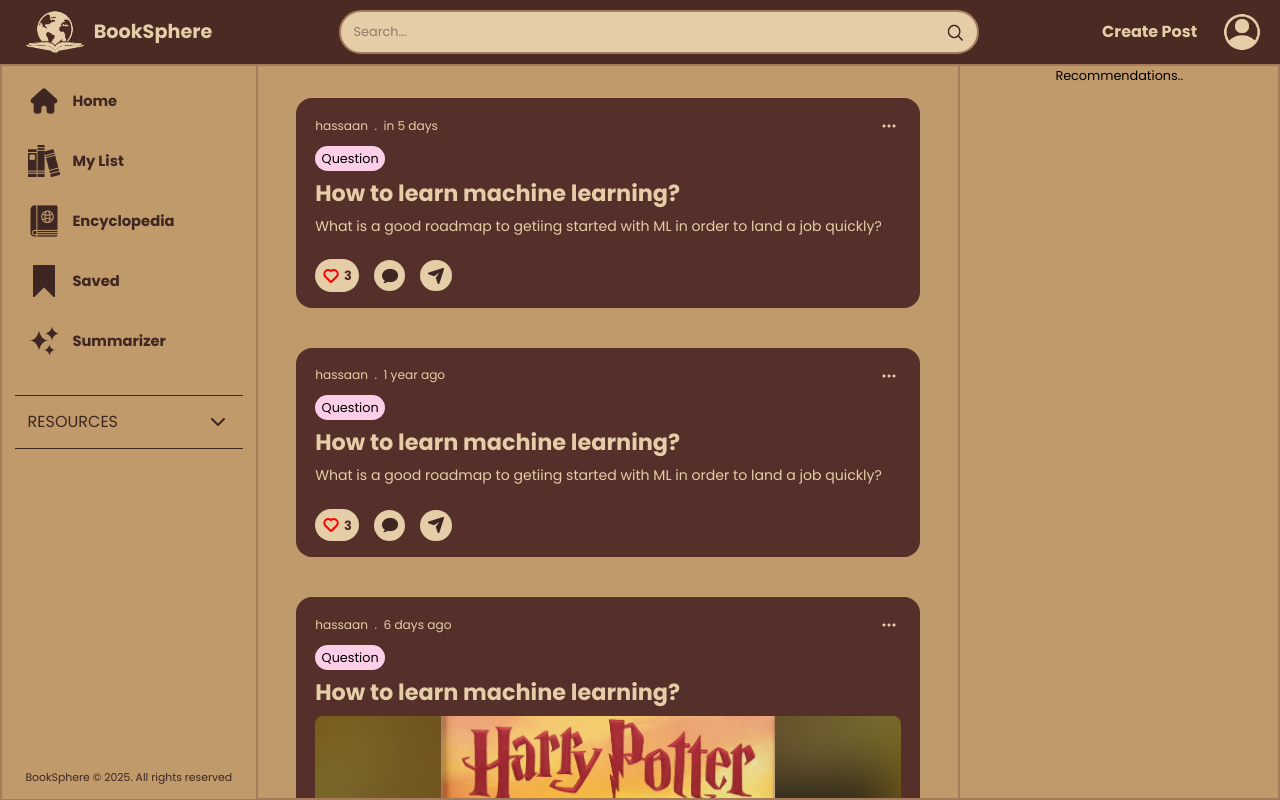
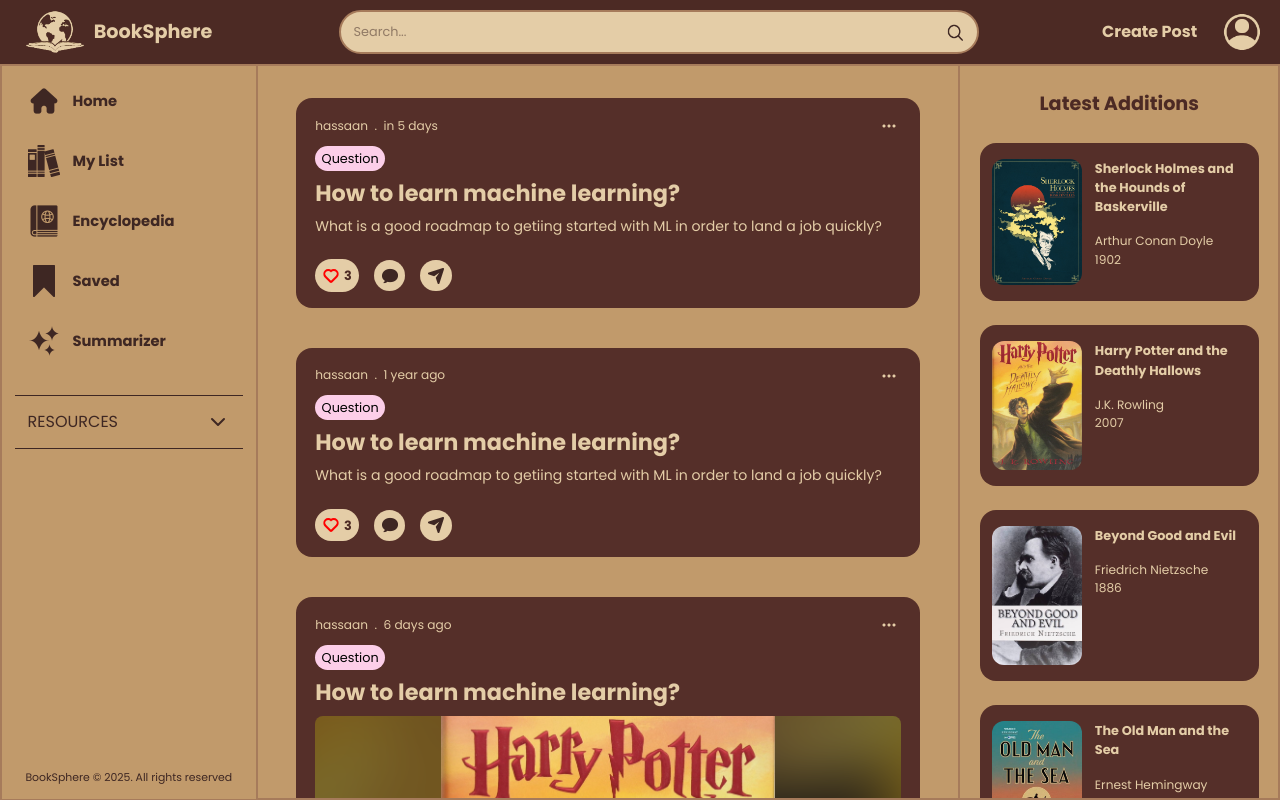
Before and after one commit to pola-k/BookSphere, a React (Vite) app in the folder booksphere/: page /homepage in a window 1280 px wide. Built offline with nearby package versions, Linux system fonts and the light colour scheme.

Commit message:
Recommendations Tab Complete

```diff
--- /dev/null
+++ b/booksphere/src/components/recommedation-card.jsx
@@ -0,0 +1,31 @@
+import { Link } from "react-router-dom"
+
+export default function RecommendationCard({ book }) {
+
+    return (
+
+        // This link is hardcoded for now, needs to be updated
+        <Link to={"http://localhost:5173/book/" + book.id}>
+            <div className="flex gap-[1vw] w-full rounded-2xl px-[1vw] py-[2vh] text-[var(--bgcolorlight)] bg-[var(--postcolor)] hover:cursor-pointer hover:bg-[var(--posthovercolor)]">
+
+                {/* Media */}
+                <img className="rounded-xl max-h-full max-w-[7vw] object-contain" src={book.image} alt="Book-Image" />
+
+
+                <div className="flex flex-col gap-[2vh] text-left">
+
+                    {/* Title */}
+                    <p className="text-[1vw] font-bold">{book.title}</p>
+
+                    {/* Author + Year*/}
+                    <div className="text-[0.95vw]">
+                        <p>{book.author}</p>
+                        <p>{book.year}</p>
+                    </div>
+
+                </div>
+
+            </div>
+        </Link>
+    )
+}
--- /dev/null
+++ b/booksphere/src/components/recommendations-feed.jsx
@@ -0,0 +1,76 @@
+import RecommendationCard from "./recommedation-card";
+
+export default function RecommendationsFeed() {
+
+    // Get top 5 books from api call
+    const books = [
+        {
+            "id": 1,
+            "title": "Sherlock Holmes and the Hounds of Baskerville",
+            "author": ["Arthur Conan Doyle"],
+            "year": 1902,
+            "genre": ["Mystery", "Detective"],
+            "image": "../../../src/images/sherlock-hounds-of-baskerville.jpg",
+        },
+        {
+            "id": 2,
+            "title": "Harry Potter and the Deathly Hallows",
+            "author": ["J.K. Rowling"],
+            "year": 2007,
+            "genre": ["Fantasy", "Adventure"],
+            "image": "../../../src/images/harry-potter-deathly-hallows.jpeg",
+        },
+        {
+            "id": 3,
+            "title": "Beyond Good and Evil",
+            "author": ["Friedrich Nietzsche"],
+            "year": 1886,
+            "genre": ["Philosophy", "Non-fiction"],
+            "image": "../../../src/images/beyond-good-and-evil.jpg",
+        },
+        {
+            "id": 4,
+            "title": "The Old Man and the Sea",
+            "author": ["Ernest Hemingway"],
+            "year": 1952,
+            "genre": ["Fiction", "Classic"],
+            "image": "../../../src/images/the-old-man-and-the-sea.jpg",
+        },
+        {
+            "id": 5,
+            "title": "Sherlock Holmes and the Hounds of Baskerville",
+            "author": ["Arthur Conan Doyle"],
+            "year": 1902,
+            "genre": ["Mystery", "Detective"],
+            "image": "../../../src/images/sherlock-hounds-of-baskerville.jpg",
+        },
+    ]
+
+    function renderRecommendations(posts) {
+
+        if (books) {
+            return (
+                <div className="flex flex-col gap-[3vh]">
+                    {books.map((bookObject) => (
+                        <RecommendationCard key={bookObject.id} book={bookObject} />
+                        // Maybe add showoptions{true/false later on depending on if user is signed in or not}
+                    ))}
+                </div>
+            );
+
+        } else {
+            return <div>No Posts Available</div>;
+        }
+
+    }
+
+    return (
+
+        <div className="flex flex-col gap-[3vh]">
+
+            <p className="text-[1.5vw] font-bold text-center text-[var(--navbarcolor)]">Latest Additions</p>
+
+            {renderRecommendations(books)}
+        </div>
+    )
+}
--- a/booksphere/src/pages/Homepage/Homepage.jsx
+++ b/booksphere/src/pages/Homepage/Homepage.jsx
@@ -1,7 +1,7 @@
-import { Link } from 'react-router-dom'
 import Navbar from '../../components/navbar'
 import Sidebar from '../../components/sidebar'
 import HomeFeed from '../../components/home-feed'
+import RecommendationsFeed from '../../components/recommendations-feed'
 
 export default function Homepage()
 {
@@ -11,18 +11,18 @@ export default function Homepage()
             <Navbar/>
 
             {/* Main Block of Left Sidebar + Content + Recommendations */}
-            <div className='grid grid-cols-[20%_20%_35%_25%] border-1' style={{backgroundColor: "var(--bgcolordark)", borderColor: "var(--bordercolor)"}}>
+            <div className='grid grid-cols-[20%_20%_35%_25%] border-1 border-[var(--bordercolor)]'>
 
                 <div className='col-span-1 overflow-y-auto'>
                     <Sidebar/>
                 </div>
 
-                <div className='col-span-2 h-full overflow-y-auto border-1 px-[3vw] py-[4vh] text-black text-center text-2xl' style={{borderColor: "var(--bordercolor)"}}>
+                <div className='col-span-2 h-full overflow-y-auto border-1 px-[3vw] py-[4vh] text-2xl border-[var(--bordercolor)]'>
                     <HomeFeed/>
                 </div>
 
-                <div className='col-span-1 text-center text-[1vw] border-1' style={{borderColor: "var(--bordercolor)"}}>
-                    Recommendations..
+                <div className='col-span-1 border-1 px-[1.5vw] py-[3vh] h-full overflow-y-auto border-[var(--bordercolor)]'>
+                    <RecommendationsFeed/>
                 </div>
 
             </div>
```
